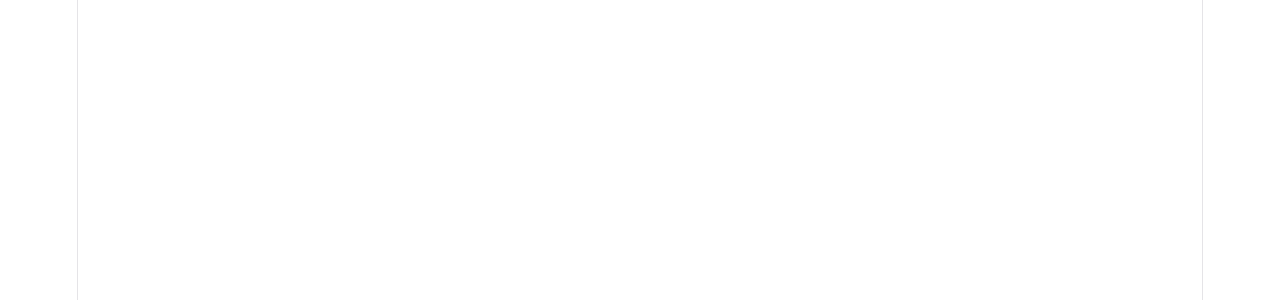
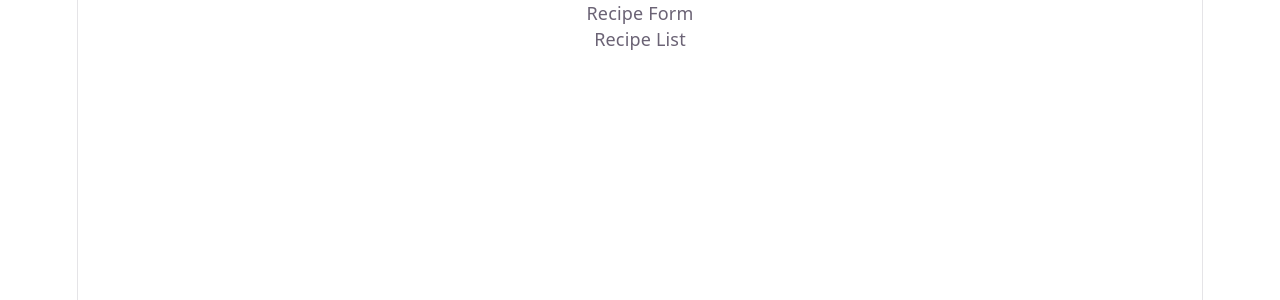
Before and after one commit to DesmonFur/Recipe-Scaler, a React (Vite) app: page / in a window 1280 px wide. Shown: the top 300 px of the page. Built offline with nearby package versions, Linux system fonts and the light colour scheme.

Commit message:
feat: App scaffold, RecipeList and RecipeForm stubs

```diff
--- a/src/App.tsx
+++ b/src/App.tsx
@@ -1,13 +1,22 @@
 import { useState } from "react";
-import reactLogo from "./assets/react.svg";
-import viteLogo from "./assets/vite.svg";
-import heroImg from "./assets/hero.png";
+import { RecipeForm } from "./components/RecipeForm";
+import { RecipeList } from "./components/RecipeList";
 import "./App.css";
+import type { Recipe } from "./types";
+function App() {
+  const [recipes, setRecipes] = useState<Recipe[]>([]);
 
-function App() {
-  const [count, setCount] = useState(0);
-
-  return <></>;
+  const handleAdd = (newRecipe: Recipe) => {
+    setRecipes((prev) => {
+      return [...prev, newRecipe];
+    });
+  };
+  return (
+    <>
+      <RecipeForm onAdd={handleAdd} />
+      <RecipeList recipes={recipes} />
+    </>
+  );
 }
 
 export default App;
--- a/src/components/RecipeCard.tsx
+++ b/src/components/RecipeCard.tsx
@@ -0,0 +1,5 @@
+import { useState } from "react";
+
+export function RecipeCard() {
+  return <div>Recipe CARD</div>;
+}
--- a/src/components/RecipeForm.tsx
+++ b/src/components/RecipeForm.tsx
@@ -0,0 +1,5 @@
+import { useState } from "react";
+
+export function RecipeForm() {
+  return <div> Recipe Form</div>;
+}
--- a/src/components/RecipeList.tsx
+++ b/src/components/RecipeList.tsx
@@ -0,0 +1,5 @@
+import { useState } from "react";
+
+export function RecipeList() {
+  return <div>Recipe List</div>;
+}
```
